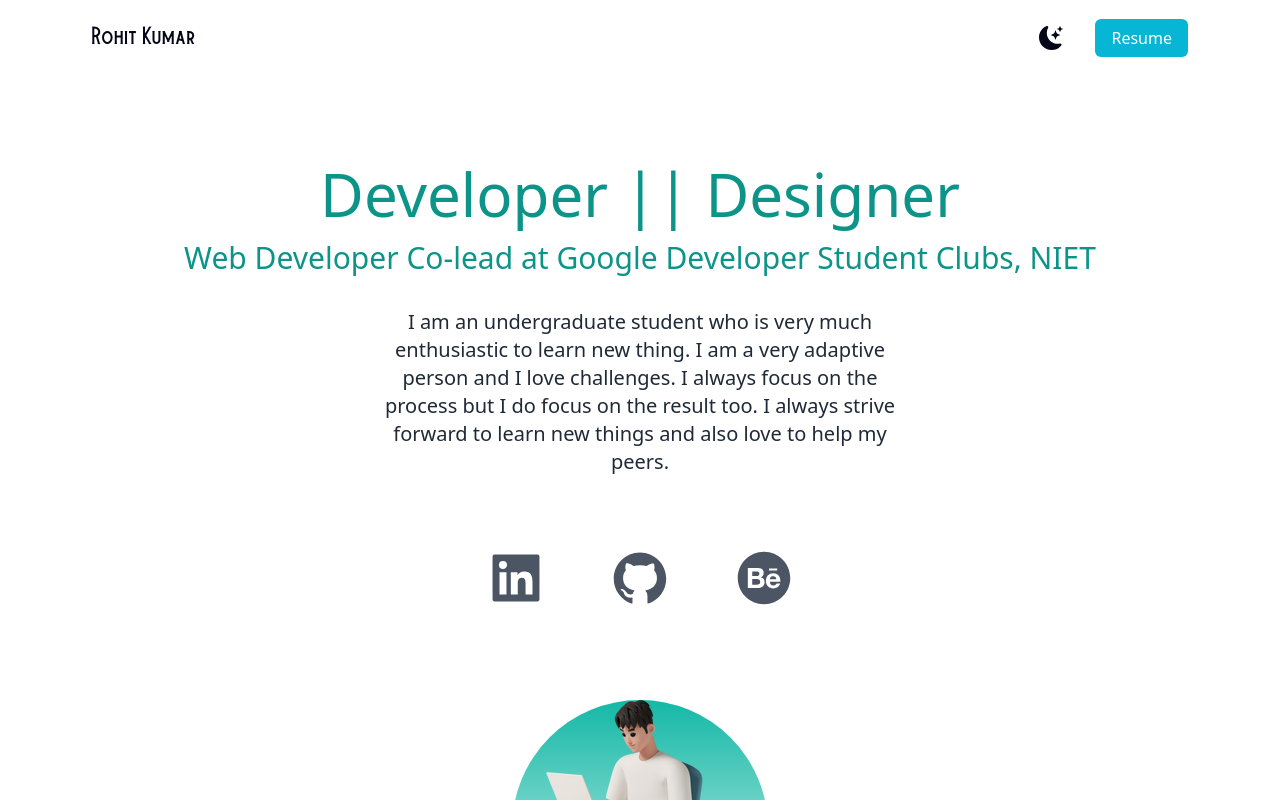
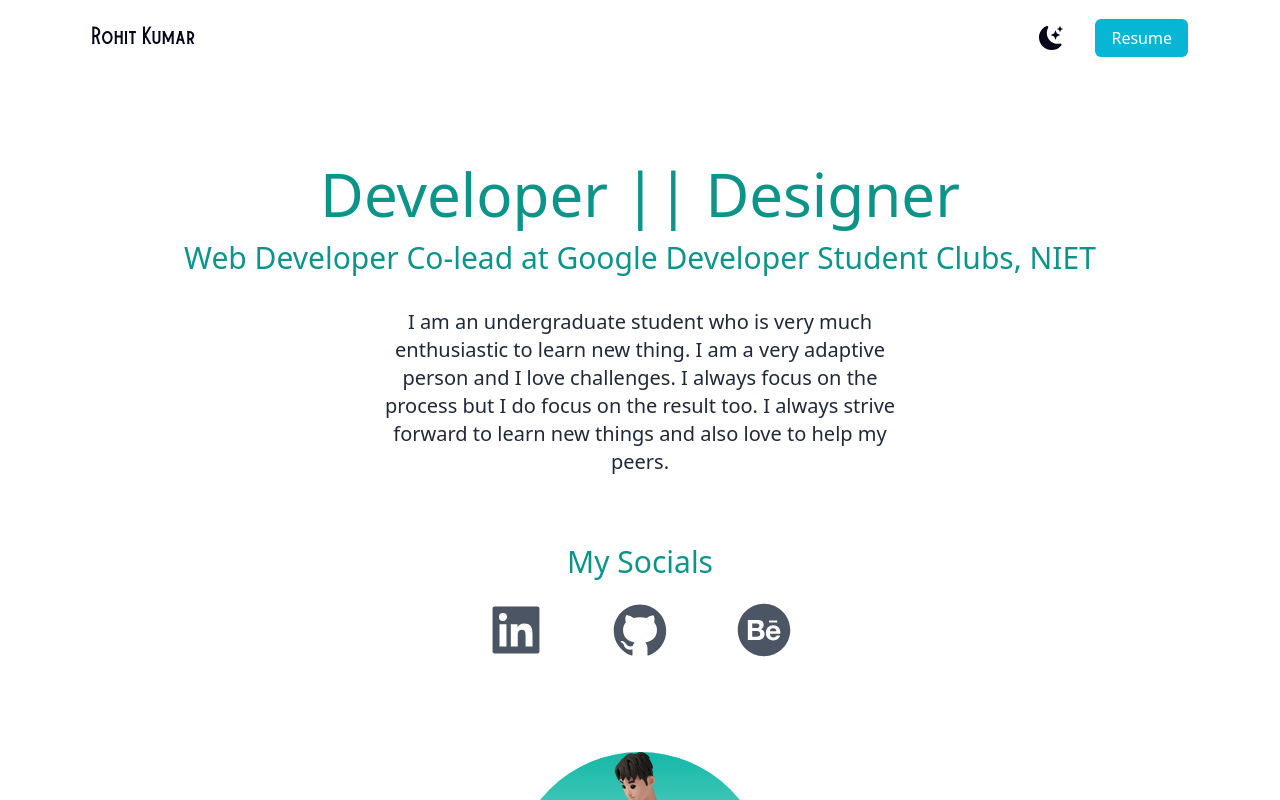
Before and after one commit to RKartik9/MyPortfolio, a Next.js app: page / in a window 1280 px wide. Shown: the top 800 px of the page. Built offline with nearby package versions, Linux system fonts and the light colour scheme.

Commit message:
added socials h1

```diff
--- a/pages/index.js
+++ b/pages/index.js
@@ -97,7 +97,9 @@ export default function Home() {
                 love to help my peers.
               </p>
             </div>
+            <h1 className="text-center text-xl py-2 text-teal-600 font-medium md:text-3xl dark:text-cyan-400">My Socials</h1>
             <div className="p-3 text-6xl flex justify-center gap-16 py-3 text-gray-600  ">
+
               <a
                 href="https://www.linkedin.com/in/rohit-kumar-760b0b1b6/"
                 target="_blank"
```
